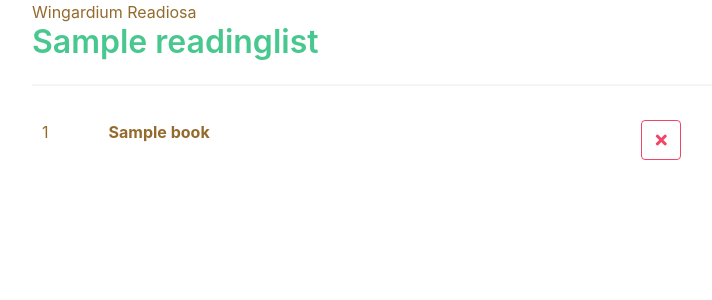
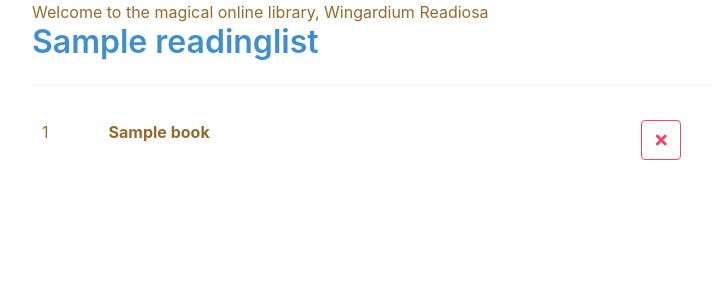
Before and after one commit to kellims/Wingardium_Readiosa, a Django app: page / in a window 1280 px wide. Shown: the part 52-352 px from the top of the page, without its empty margins (32-744 px from the left). Run offline with Django 4.2, Linux system fonts and the light colour scheme; tables that the repository leaves empty hold one stand-in row (values such as "Sample post").

Commit message:
updated home page styling

```diff
--- a/main_app/templates/home.html
+++ b/main_app/templates/home.html
@@ -1,11 +1,11 @@
 {% extends 'base.html' %}
 {% block content %}
-<h1>Wingardium Readiosa</h1>
+<h1>Welcome to the magical online library, Wingardium Readiosa</h1>
 <div class="home__readinglists">
     {% for readinglist in readinglists %}
 
         <div class="readinglist mb-5">
-            <h3 class="title is-3 has-text-success">{{readinglist.title}}</h3>
+            <h3 class="title is-3 has-text-info">{{readinglist.title}}</h3>
             <hr />
 
             {% for book in readinglist.books.all %}
```
